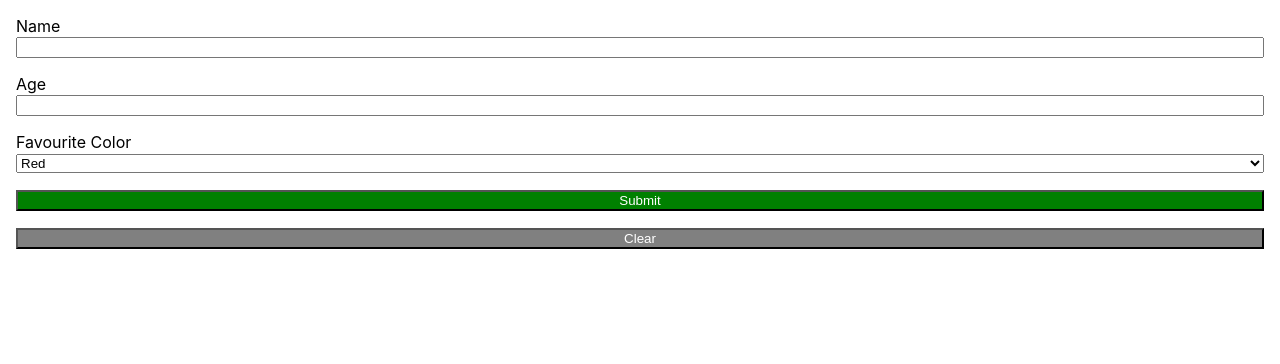
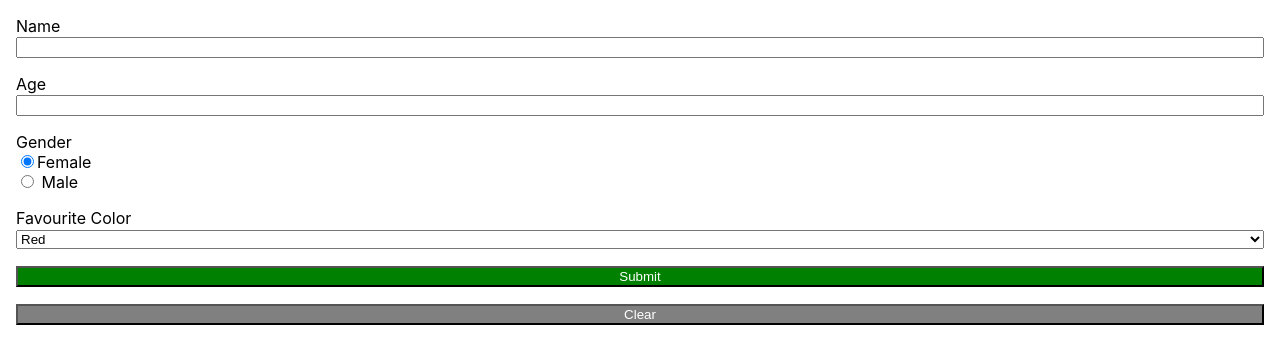
Before and after one commit to KaiLing-Kath/Besquare-Form, a React (Create React App) app: page / in a window 1280 px wide. Shown: the top 364 px of the page. Built offline with nearby package versions, Linux system fonts and the light colour scheme.

Commit message:
coded gender selection and clear btn

```diff
--- a/src/App.css
+++ b/src/App.css
@@ -14,7 +14,9 @@ input,
 select {
   width: 100%;
 }
-
+input[type="radio"] {
+  width: auto;
+}
 .d-flex {
   display: flex;
 }
@@ -35,6 +37,10 @@ select {
   margin-bottom: 16px;
 }
 
+.radiostyle {
+  width: 100%;
+}
+
 .btn-primary {
   background-color: green;
   color: white;
--- a/src/App.tsx
+++ b/src/App.tsx
@@ -1,10 +1,16 @@
+import { getValue } from "@testing-library/user-event/dist/utils";
 import * as React from "react";
+import { useRef } from "react";
+
 import "./App.css";
 
 export default function App() {
+  //[items inside the component state, fuction called to update the items]
+  //("default data")
   const [name, setName] = React.useState<string>("");
   const [age, setAge] = React.useState<string | undefined>("");
   const [color, setColor] = React.useState<string | undefined>("red");
+  const [gender, setGender] = React.useState<string>("Female");
 
   const changeName = (event: React.ChangeEvent<HTMLInputElement>) => {
     setName(event.target.value);
@@ -20,7 +26,18 @@ export default function App() {
 
   const handleSubmit = (event: React.FormEvent<HTMLFormElement>) => {
     event.preventDefault();
-    console.log(name, age, color);
+    console.log(name, age, gender, color);
+  };
+
+  const changeGender = (event: React.ChangeEvent<HTMLInputElement>): void => {
+    setGender(event.target.value);
+  };
+
+  const isRadioSelected = (value: string): boolean => gender === value;
+
+  const resetInputField = () => {
+    setName("");
+    setAge("");
   };
 
   return (
@@ -28,11 +45,38 @@ export default function App() {
       <form onSubmit={handleSubmit}>
         <Input name="Name" value={name} onChange={changeName} />
         <Input name="Age" value={age} onChange={changeAge} />
+        <div className="mb-16">
+          <label>Gender</label>
+          <div className="radiostyle">
+            <div>
+              <input
+                type="radio"
+                name="Gender"
+                value="Female"
+                onChange={changeGender}
+                checked={isRadioSelected("Female")}
+              />
+              <span>Female</span>
+            </div>
+            <div>
+              <input
+                type="radio"
+                name="Gender"
+                value="Male"
+                onChange={changeGender}
+                checked={isRadioSelected("Male")}
+              />
+              <span> Male</span>
+            </div>
+          </div>
+        </div>
         <Select name="Favourite Color" value={color} onChange={changeColor} />
         <button type="submit" className="btn-primary mb-16">
           Submit
         </button>
-        <button className="btn-secondary">Clear</button>
+        <button onClick={resetInputField} className="btn-secondary">
+          Clear
+        </button>
       </form>
     </div>
   );
```
